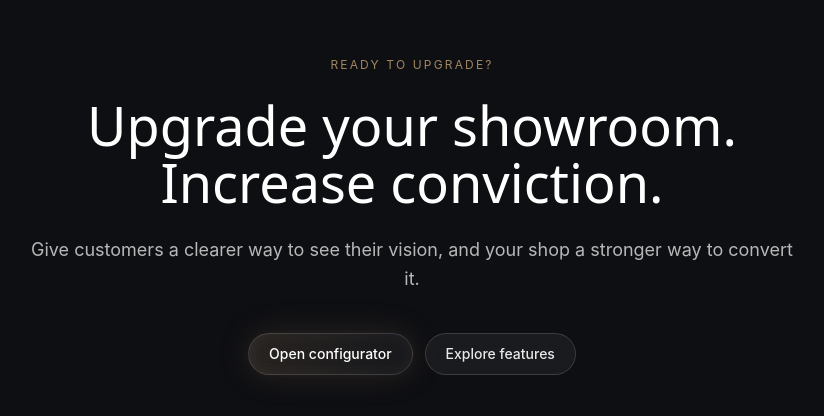
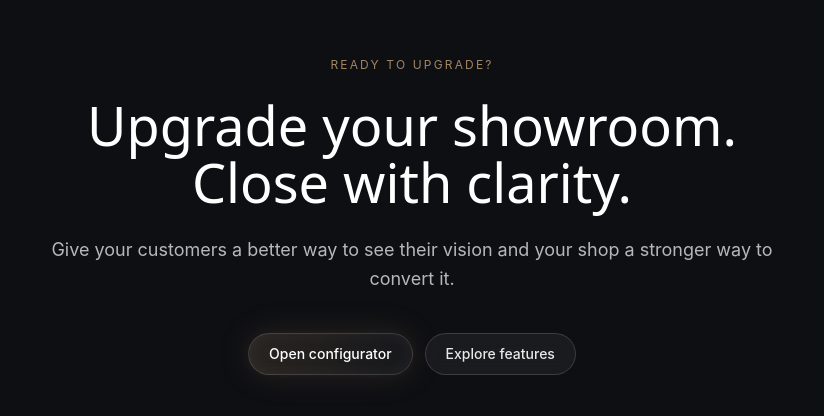
Before and after one commit to shabz-77/SKYNFORM-SITE, a Next.js app: page / in a window 1280 px wide. Shown: the part 4896-5312 px from the top of the page, without its empty margins (228-1052 px from the left). Built offline with nearby package versions, Linux system fonts and the light colour scheme; no server answers; a web font is replaced by a local one.

Commit message:
Updated last section description

```diff
--- a/src/components/IdentityScroll.tsx
+++ b/src/components/IdentityScroll.tsx
@@ -486,11 +486,11 @@ export default function IdentityScroll() {
             >
               Upgrade your showroom.
               <br />
-              Increase conviction.
+              Close with clarity.
             </h2>
 
             <p className="mx-auto mt-6 max-w-3xl text-base leading-relaxed text-white/70 sm:text-lg">
-              Give customers a clearer way to see their vision, and your shop a
+              Give your customers a better way to see their vision and your shop a
               stronger way to convert it.
             </p>
 
```
